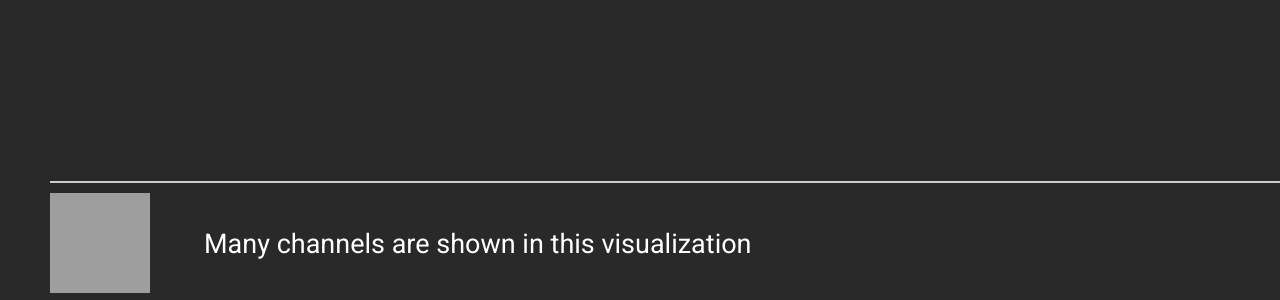
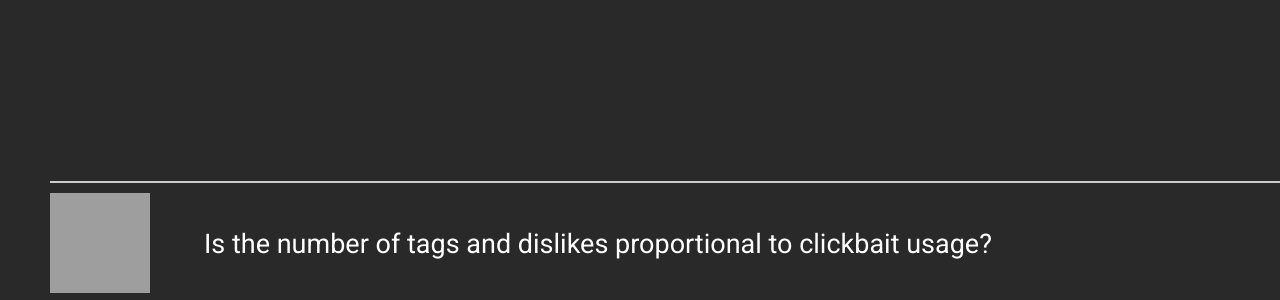
Before and after one commit to MRe6030/MRe6030.github.io, a plain HTML site: page index.html in a window 1280 px wide. Shown: the part 861-1161 px from the top of the page. Drawn offline with Linux system fonts and the light colour scheme; grey boxes are pictures that could not be loaded.

Commit message:
updated channel name to represent question

```diff
--- a/index.html
+++ b/index.html
@@ -108,7 +108,7 @@
 </div>
 <div class="channel-info">
   <img class="channel-image" src="http://unsplash.it/100/100?gravity=center" alt="">
-  <a href="#" class="channel-name" style="text-decoration:none" class="video-channel-name">Many channels are shown in this visualization</a>
+  <a href="#" class="channel-name" style="text-decoration:none" class="video-channel-name">Is the number of tags and dislikes proportional to clickbait usage?</a>
 </div>
 </body>
 </html>
```
